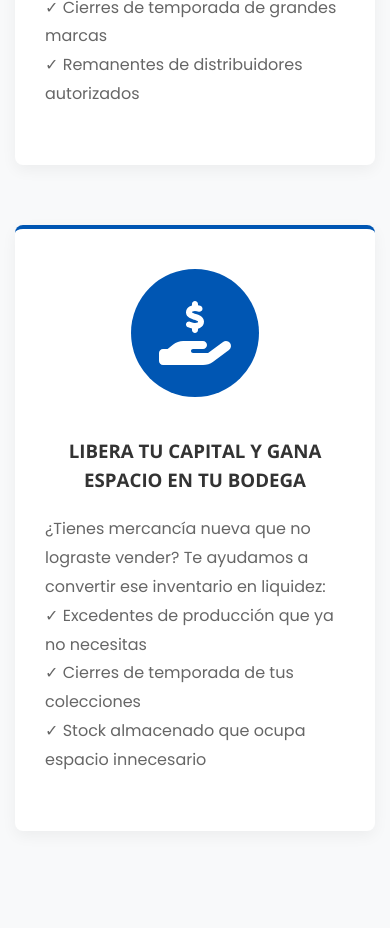
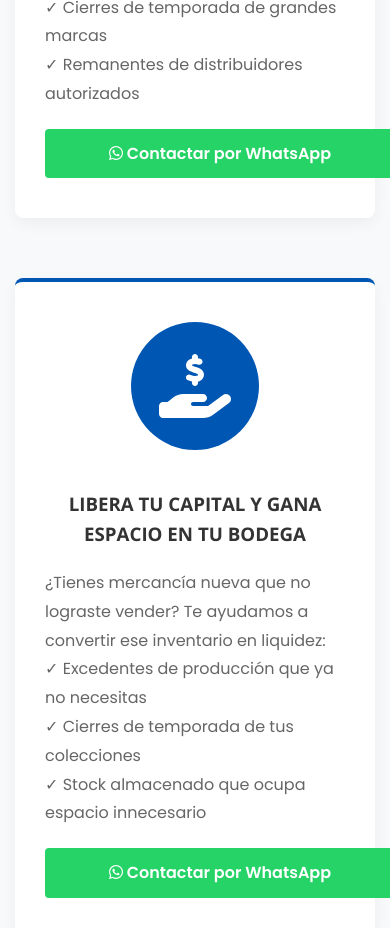
Before and after one commit to masterstockcolombia/masterstockcolombia, a plain HTML site: page index.html in a window 390 px wide. Shown: the part 1160-2088 px from the top of the page. Drawn offline with nearby package versions, Linux system fonts and the light colour scheme.

Commit message:
Update index.html

```diff
--- a/index.html
+++ b/index.html
@@ -231,6 +231,32 @@
         .service-description br {
             display: block;
             margin: 8px 0;
+        }
+
+        /* Botones WhatsApp */
+        .whatsapp-btn {
+            display: inline-block;
+            background-color: #25D366;
+            color: white;
+            padding: 12px 25px;
+            border-radius: 4px;
+            text-decoration: none;
+            font-weight: 600;
+            margin-top: 20px;
+            transition: all 0.3s;
+            border: none;
+            cursor: pointer;
+            font-size: 16px;
+        }
+
+        .whatsapp-btn:hover {
+            background-color: #128C7E;
+            transform: translateY(-2px);
+            box-shadow: 0 5px 15px rgba(0,0,0,0.1);
+        }
+
+        .whatsapp-btn i {
+            margin-right: 8px;
         }
 
         /* Proceso */
@@ -586,6 +612,12 @@
             #contactForm {
                 padding: 30px 20px;
             }
+
+            .whatsapp-btn {
+                display: block;
+                width: 100%;
+                text-align: center;
+            }
         }
     </style>
 </head>
@@ -643,6 +675,9 @@
                             <br>✓ Cierres de temporada de grandes marcas
                             <br>✓ Remanentes de distribuidores autorizados
                         </p>
+                        <a href="https://wa.me/573102139141" class="whatsapp-btn" target="_blank">
+                            <i class="fab fa-whatsapp"></i> Contactar por WhatsApp
+                        </a>
                     </div>
                     <div class="action-box">
                         <span class="fa-stack fa-4x">
@@ -656,6 +691,9 @@
                             <br>✓ Cierres de temporada de tus colecciones
                             <br>✓ Stock almacenado que ocupa espacio innecesario
                         </p>
+                        <a href="https://wa.me/573125605545" class="whatsapp-btn" target="_blank">
+                            <i class="fab fa-whatsapp"></i> Contactar por WhatsApp
+                        </a>
                     </div>
                 </div>
             </div>
@@ -740,7 +778,7 @@
                         <p>Somos más que un comprador; somos tu socio para <em>reactivar, reinventar y fortalecer</em> tu negocio. ¡Convierte tu stock quieto en una ventaja competitiva con Master Stock!</p>
                     </div>
                     <div class="about-image">
-                        <img src="./images/equipo-master-stock.jpg" alt="Equipo de Master Stock Colombia trabajando en la evaluación de inventario">
+                        <img src="./images/fundacion.jpg" alt="Equipo de Master Stock Colombia trabajando en la evaluación de inventario">
                     </div>
                 </div>
             </div>
```
